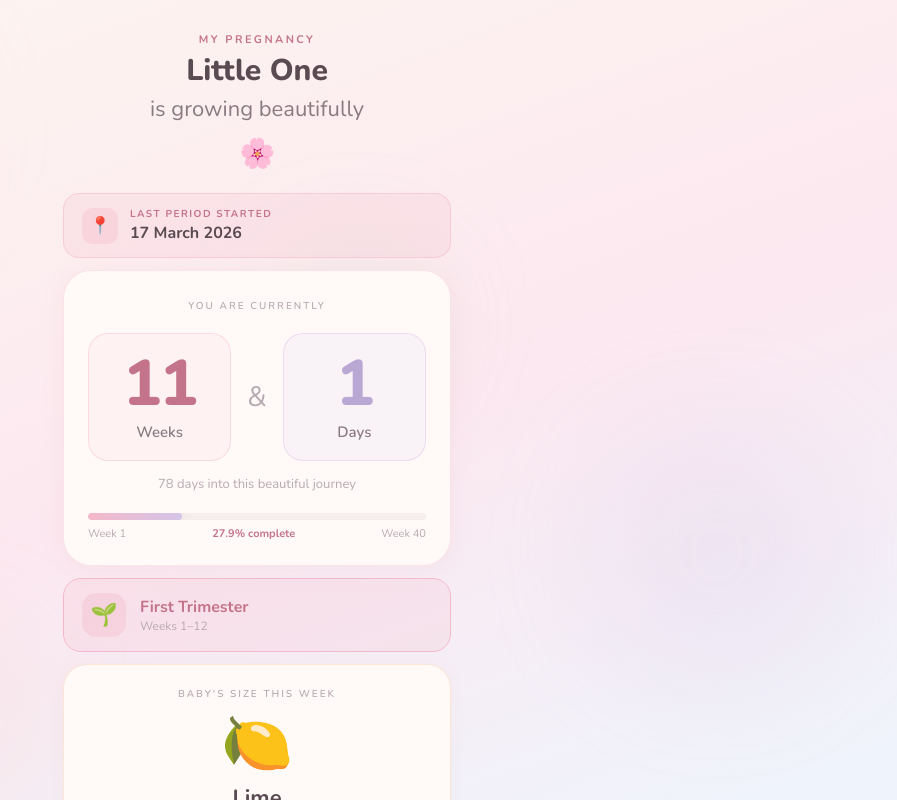
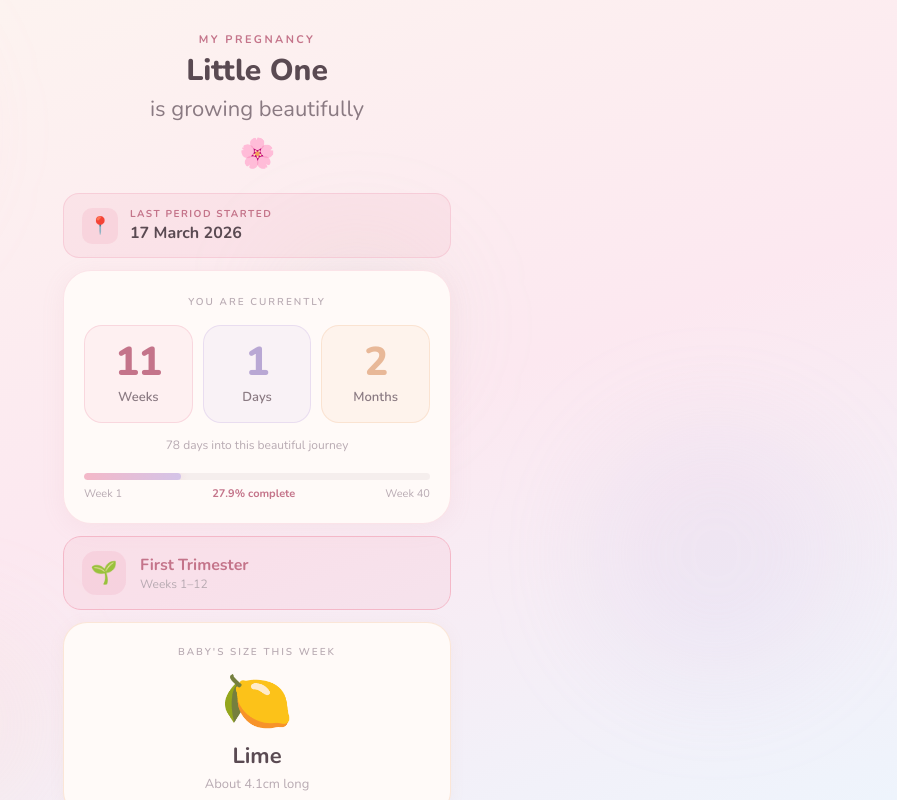
Before and after one commit to namanbhargava/pregtracker, a plain HTML site: page index.html in a window 1280 px wide. Shown: the whole page, without its empty margins (383-1280 px from the left). Drawn offline with nearby package versions, Linux system fonts and the light colour scheme.

Commit message:
Add files via upload

```diff
--- a/index.html
+++ b/index.html
@@ -117,18 +117,13 @@
     .lmp-date  { font-size:16px; font-weight:700; color:#5a4a52; }
 
     /* Counter card */
-    .counter-card { margin:12px 16px 0; background:#fffaf8; border-radius:28px; border:1.5px solid rgba(244,184,200,0.35); box-shadow:0 4px 24px rgba(200,140,160,.09); padding:28px 24px 24px; text-align:center; }
-    .counter-label { font-size:10px; letter-spacing:.2em; text-transform:uppercase; color:#b8aab2; font-weight:600; margin-bottom:20px; }
-    .counter-boxes { display:flex; justify-content:center; gap:16px; align-items:stretch; }
-    .counter-box { flex:1; border-radius:20px; padding:18px 12px; }
-    .counter-box.weeks { background:rgba(244,184,200,0.12); border:1.5px solid rgba(244,184,200,0.4); }
-    .counter-box.xdays { background:rgba(212,196,232,0.14); border:1.5px solid rgba(212,196,232,0.45); }
-    .counter-number { font-size:64px; font-weight:800; line-height:1; letter-spacing:-2px; }
-    .counter-number.weeks { color:#c4748a; }
-    .counter-number.xdays { color:#b9a8d4; }
-    .counter-unit { font-size:15px; font-weight:600; color:#8a7a82; margin-top:6px; }
-    .counter-amp { display:flex; align-items:center; font-size:28px; color:#b8aab2; font-weight:300; }
-    .counter-sub { font-size:13px; color:#b8aab2; margin-top:14px; }
+    .counter-card  { margin:12px 16px 0; background:#fffaf8; border-radius:28px; border:1.5px solid rgba(244,184,200,0.35); box-shadow:0 4px 24px rgba(200,140,160,.09); padding:24px 20px 22px; text-align:center; }
+    .counter-label { font-size:10px; letter-spacing:.2em; text-transform:uppercase; color:#b8aab2; font-weight:600; margin-bottom:16px; }
+    .grid3  { display:grid; grid-template-columns:1fr 1fr 1fr; gap:10px; margin-bottom:14px; }
+    .g3box  { border-radius:18px; padding:16px 8px; text-align:center; }
+    .g3num  { font-size:40px; font-weight:800; line-height:1; letter-spacing:-1px; }
+    .g3unit { font-size:13px; font-weight:600; color:#8a7a82; margin-top:6px; }
+    .counter-sub { font-size:12px; color:#b8aab2; margin-bottom:14px; }
 
     /* Progress */
     .progress-wrap  { margin-top:20px; }
@@ -217,15 +212,18 @@
 
     <div class="counter-card card d3">
       <div class="counter-label">You Are Currently</div>
-      <div class="counter-boxes">
-        <div class="counter-box weeks">
-          <div class="counter-number weeks" id="weeks-num">–</div>
-          <div class="counter-unit">Weeks</div>
+      <div class="grid3">
+        <div class="g3box" style="background:rgba(244,184,200,0.14);border:1.5px solid rgba(244,184,200,0.45);">
+          <div class="g3num" style="color:#c4748a;" id="weeks-num">–</div>
+          <div class="g3unit">Weeks</div>
         </div>
-        <div class="counter-amp">&amp;</div>
-        <div class="counter-box xdays">
-          <div class="counter-number xdays" id="days-num">–</div>
-          <div class="counter-unit">Days</div>
+        <div class="g3box" style="background:rgba(212,196,232,0.14);border:1.5px solid rgba(212,196,232,0.45);">
+          <div class="g3num" style="color:#b9a8d4;" id="days-num">–</div>
+          <div class="g3unit">Days</div>
+        </div>
+        <div class="g3box" style="background:rgba(248,212,184,0.18);border:1.5px solid rgba(248,212,184,0.5);">
+          <div class="g3num" style="color:#e8b898;" id="months-num">–</div>
+          <div class="g3unit">Months</div>
         </div>
       </div>
       <div class="counter-sub" id="days-total"></div>
@@ -368,9 +366,15 @@
       const tri          = TRIMESTERS[getTri(weeks)];
       const baby         = getBaby(weeks);
 
-      document.getElementById("weeks-num").textContent   = weeks;
-      document.getElementById("days-num").textContent    = days;
-      document.getElementById("days-total").textContent  = daysPregnant + " days into this beautiful journey";
+      // Pregnancy months: each month = ~4.33 weeks; show whole months + remaining weeks
+      const monthsWhole = Math.floor(weeks / 4.33);
+      const remWeeks    = Math.round(weeks - monthsWhole * 4.33);
+      const monthsSub   = remWeeks > 0 ? ("& " + remWeeks + " week" + (remWeeks > 1 ? "s" : "")) : "";
+
+      document.getElementById("weeks-num").textContent    = weeks;
+      document.getElementById("days-num").textContent     = days;
+      document.getElementById("months-num").textContent   = monthsWhole;
+      document.getElementById("days-total").textContent   = daysPregnant + " days into this beautiful journey";
       document.getElementById("progress-fill").style.width = pct + "%";
       document.getElementById("progress-pct").textContent  = pct + "% complete";
 
```
